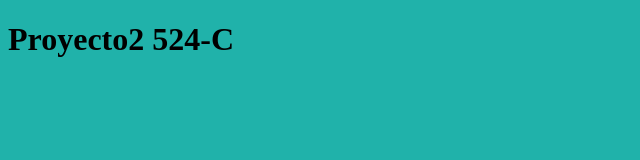
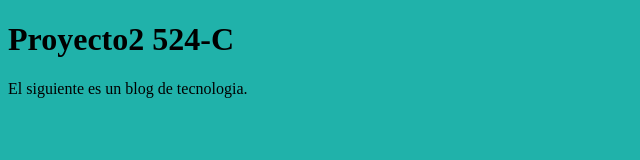
Before and after one commit to WashingtonNieto/524C_Proyecto02, a plain HTML site: page index.html in a window 1280 px wide. Shown: the whole page, without its empty margins (0-640 px from the left). Drawn offline with Linux system fonts and the light colour scheme.

Commit message:
Modificacion container

```diff
--- a/index.html
+++ b/index.html
@@ -7,7 +7,13 @@
     <title>Proyecto2 524-C </title>
 </head>
 <body>
-    <h1>Proyecto2 524-C</h1>
+
+    <div id="container">
+        <h1>Proyecto2 524-C</h1>
+        <p>El siguiente es un blog de tecnologia.</p>
+
+    </div>
+
 
 </body>
 </html>
```
